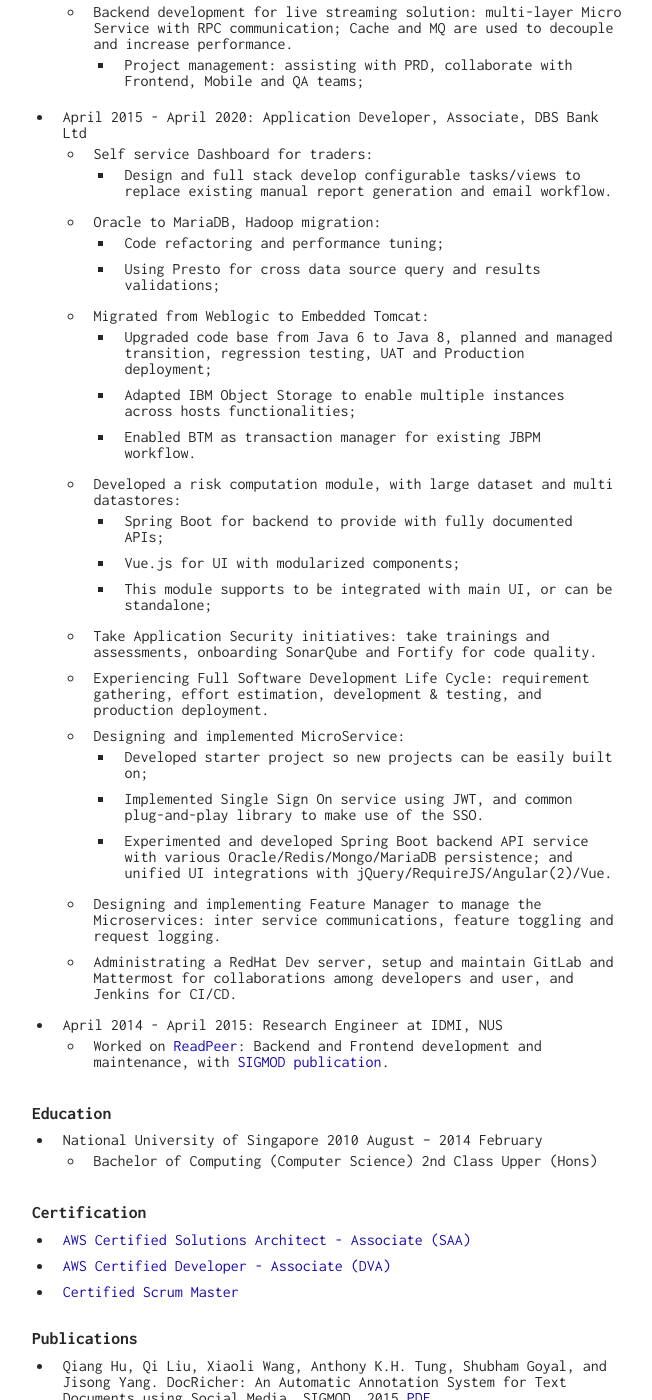
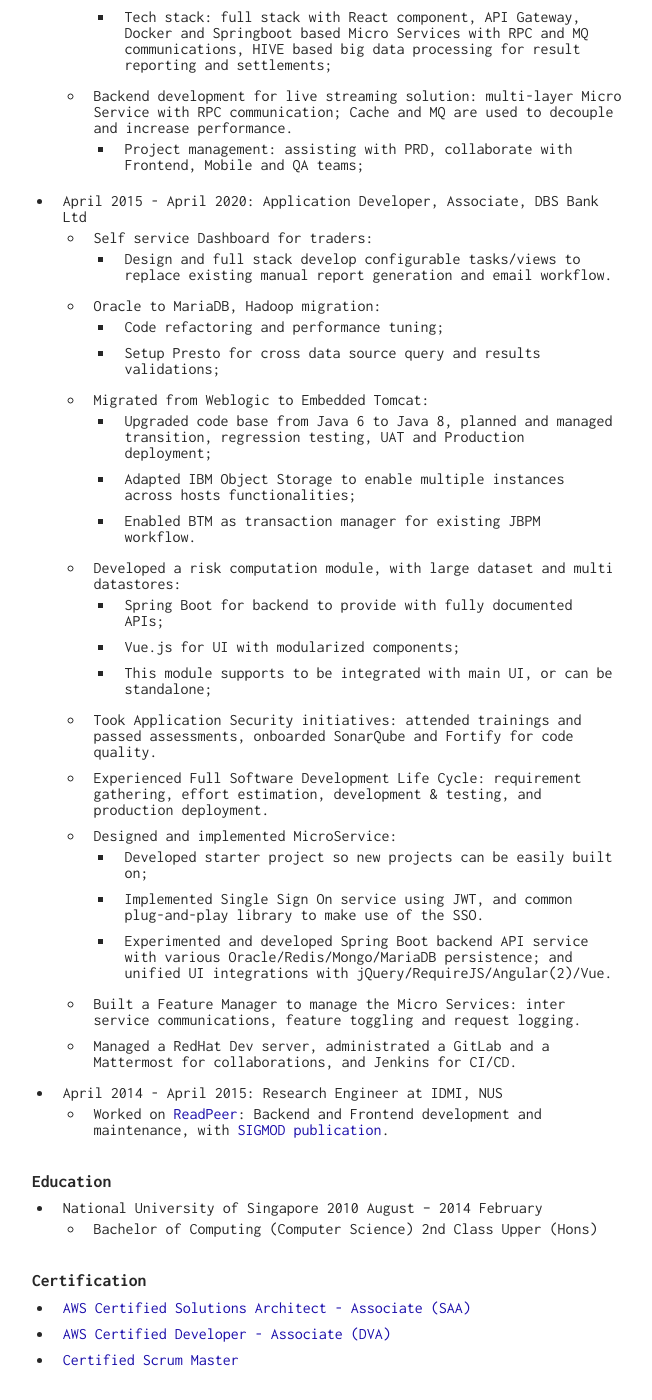
Before and after one commit to huqiang/huqiang.github.io, a Jekyll site: the page built from resume/index.markdown, in a window 1280 px wide and 1400 px high, scrolled down 769 px. Shown: the whole window, without its empty margins (308-960 px from the left). Built offline with Jekyll 4.4.1, drawn with Linux system fonts in a browser that asks for light colours; some of the changed text lies outside the part shown.

Commit message:
Update resume

```diff
--- a/resume/index.markdown
+++ b/resume/index.markdown
@@ -11,15 +11,17 @@ _Residency Status: Singapore Citizen_
 _Mobile: +65-86930506      Email: <mailto:me@qiang.hu>_
 
 ## Architecture and engineering skills
-- Design and implement robust distributed systems;
-- Manage and deliver business critical projects.
+- Design and implement robust distributed Micro Services;
+- Manage and deliver business critical projects;
+- Data Engineering and application;
+- Full stack development with main focus on backend solution using Java stacks, and front knowledge of Vue, React.
 
 ## Experiences
 - Apr 2022 - Present: Senior Back-end Engineer, Contract Trading BU, [Phemex](https://phemex.com/)
   - Led solution design and implementation on [Copy Trade](https://phemex.com/copy-trading/list):  core copy trading system & APIs.
-  - API enhancements for [Earn Crypto](https://phemex.com/earn-crypto)s.
+  - API enhancements for [Earn Crypto](https://phemex.com/earn-crypto).
 - Aug 2021 - Apr 2022: Senior Full-stack Engineer, Big Data Team, Binance
-  - Led ML based Customer Support Chatbot configuration system:
+  - Led Machine Learning based Customer Support Chatbot configuration system:
     - Designed and implemented Micro Service architecture;
     - Enabled Chatbot SaaS: with multi-tenancy support to reduce cost and to comply rules and regulations;
 - May 2020 - Aug 2021: Senior Software Engineer, Alibaba Inc
@@ -34,7 +36,7 @@ _Mobile: +65-86930506      Email: <mailto:me@qiang.hu>_
     - Design and full stack develop configurable tasks/views to replace existing manual report generation and email workflow.
   - Oracle to MariaDB, Hadoop migration:
     - Code refactoring and performance tuning;
-    - Using Presto for cross data source query and results validations;
+    - Setup Presto for cross data source query and results validations;
   - Migrated from Weblogic to Embedded Tomcat:
     - Upgraded code base from Java 6 to Java 8, planned and managed transition, regression testing, UAT and Production deployment;
     - Adapted IBM Object Storage to enable multiple instances across hosts functionalities;
@@ -43,14 +45,14 @@ _Mobile: +65-86930506      Email: <mailto:me@qiang.hu>_
     - Spring Boot for backend to provide with fully documented APIs;
     - Vue.js for UI with modularized components;
     - This module supports to be integrated with main UI, or can be standalone;
-  - Take Application Security initiatives: take trainings and assessments, onboarding SonarQube and Fortify for code quality.
-  - Experiencing Full Software Development Life Cycle: requirement gathering, effort estimation, development & testing, and production deployment.
-  - Designing and implemented MicroService:
+  - Took Application Security initiatives: attended trainings and passed assessments, onboarded SonarQube and Fortify for code quality.
+  - Experienced Full Software Development Life Cycle: requirement gathering, effort estimation, development & testing, and production deployment.
+  - Designed and implemented MicroService:
     - Developed starter project so new projects can be easily built on;
     - Implemented Single Sign On service using JWT, and common plug-and-play library to make use of the SSO.
     - Experimented and developed Spring Boot backend API service with various Oracle/Redis/Mongo/MariaDB persistence; and unified UI integrations with jQuery/RequireJS/Angular(2)/Vue.
-  - Designing and implementing Feature Manager to manage the Microservices: inter service communications, feature toggling and request logging.
-  - Administrating a RedHat Dev server, setup and maintain GitLab and Mattermost for collaborations among developers and user, and Jenkins for CI/CD.
+  - Built a Feature Manager to manage the Micro Services: inter service communications, feature toggling and request logging.
+  - Managed a RedHat Dev server, administrated a GitLab and a Mattermost for collaborations, and Jenkins for CI/CD.
 - April 2014 - April 2015: **Research Engineer** at IDMI, NUS
   - Worked on [ReadPeer](http://readpeer.com): Backend and Frontend development and maintenance, with [SIGMOD publication](docricher.pdf).
 
```
